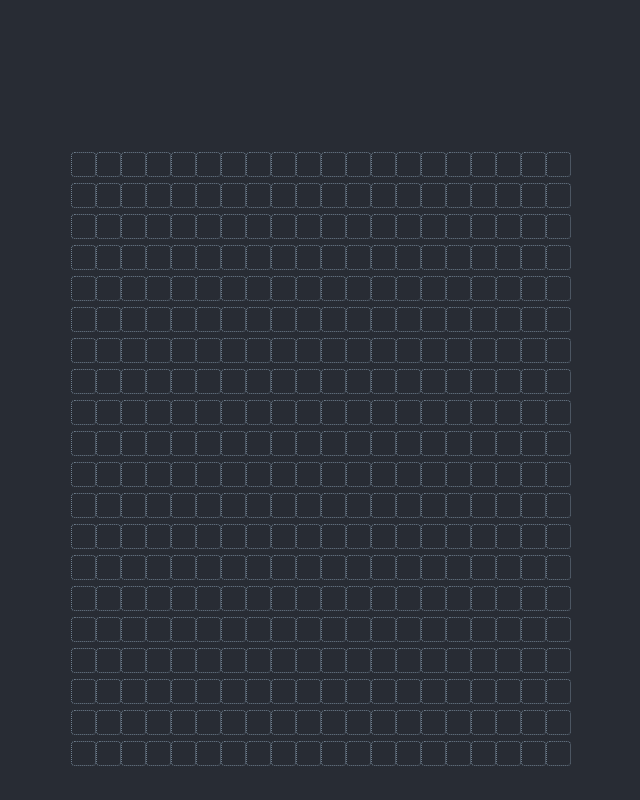
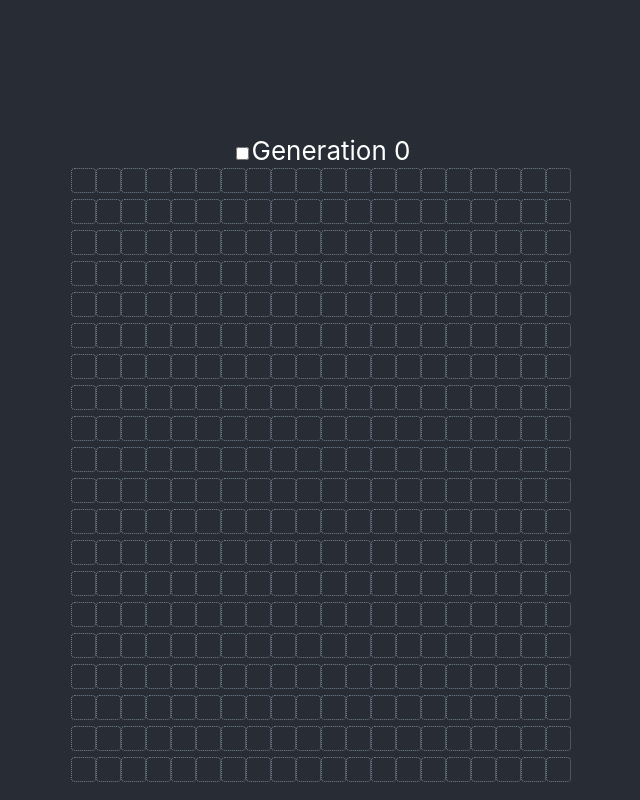
Before and after one commit to trevorjamesmartin/CS-Build-Week-1, a React (Create React App) app: page / in a window 1280 px wide. Shown: the whole page, without its empty margins (319-959 px from the left). Built offline with nearby package versions, Linux system fonts and the light colour scheme.

Commit message:
add toolbar

```diff
--- a/src/App.js
+++ b/src/App.js
@@ -1,18 +1,30 @@
 import React, { useState } from "react";
 import "./App.css";
 import Board from "./components/Board";
+import ToolBar from "./components/ToolBar";
 
 const initialState = {
   squares: [],
+  clickEffect: 0,
+  generation: 0,
 };
 
 function App() {
   const [state, setState] = useState(initialState);
   const stateHooks = { get: state, set: setState };
+  const toggleMode = () => {
+    setState({ ...state, clickEffect: state.clickEffect ? 0 : 1 });
+    console.log("toggle mode");
+  };
   return (
     <div className="App">
       <header className="App-header">
-        <Board stateHooks={stateHooks} />
+        <ToolBar
+          toggleMode={toggleMode}
+          id="toggle"
+          generation={state.generation}
+        />
+        <Board stateHooks={stateHooks} clickEffect={state.clickEffect} />
       </header>
     </div>
   );
```
